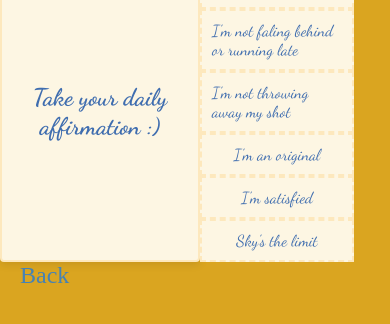
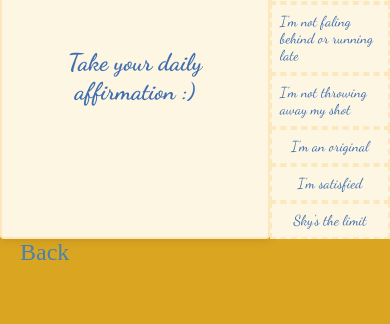
Before and after one commit to aya-merghani/August-16, a plain HTML site: page activity.html in a window 390 px wide. Shown: the part 520-844 px from the top of the page. Drawn offline with nearby package versions, Linux system fonts and the light colour scheme.

Commit message:
update media responsiveness

```diff
--- a/August16.css
+++ b/August16.css
@@ -372,6 +372,7 @@ font-style: normal;
   background: #fdf6e3;
   box-shadow: 0 5px 15px rgba(0,0,0,0.2);
 }
+/* mobile responsive styles*/
 @media (max-width: 850px) {
 .layout {
   justify-self: center;
@@ -380,6 +381,26 @@ font-style: normal;
   max-width: 800px;
   max-height: max-content;
  }
+  .flyer {
+    width: 90%; /* Make flyer take most of screen width on mobile */
+    padding: 60px 15px; /* Reduce padding for mobile */
+    margin: 0 auto; /* Center the flyer */
+  }
+
+  .strip {
+    width: 100px; /* Smaller strips for mobile */
+    padding: 8px;
+    font-size: 0.9rem; /* Slightly smaller text */
+  }
+   /* Adjust hover/active effects for mobile */
+  .strip:hover, .strip:active {
+    transform: translateX(20px) scale(1.4) translateY(-30px); /* Less dramatic transform */
+  }
+
+  .back {
+    font-size: 1.2rem; /* Smaller back button text */
+    padding: 15px;
+  }
 }
 .back {
   margin-bottom: 20px;
```
